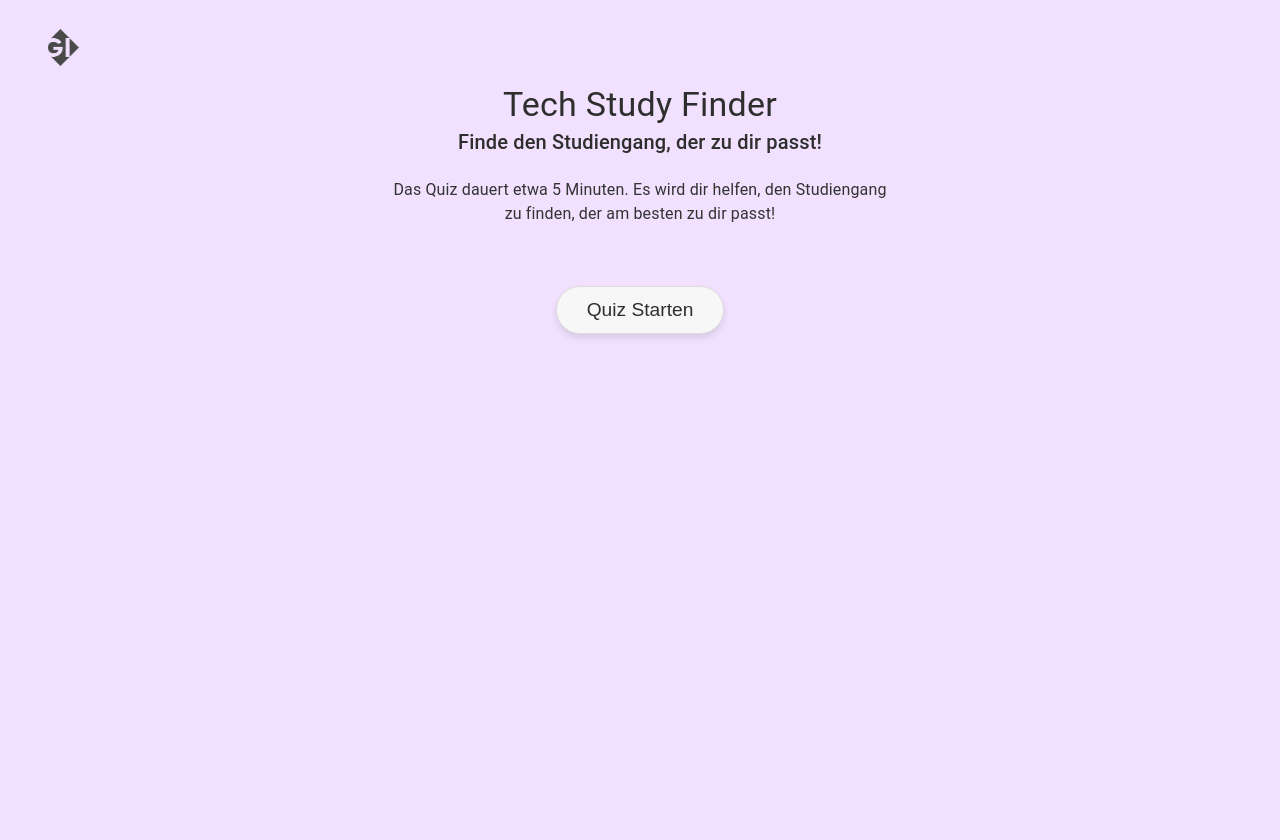
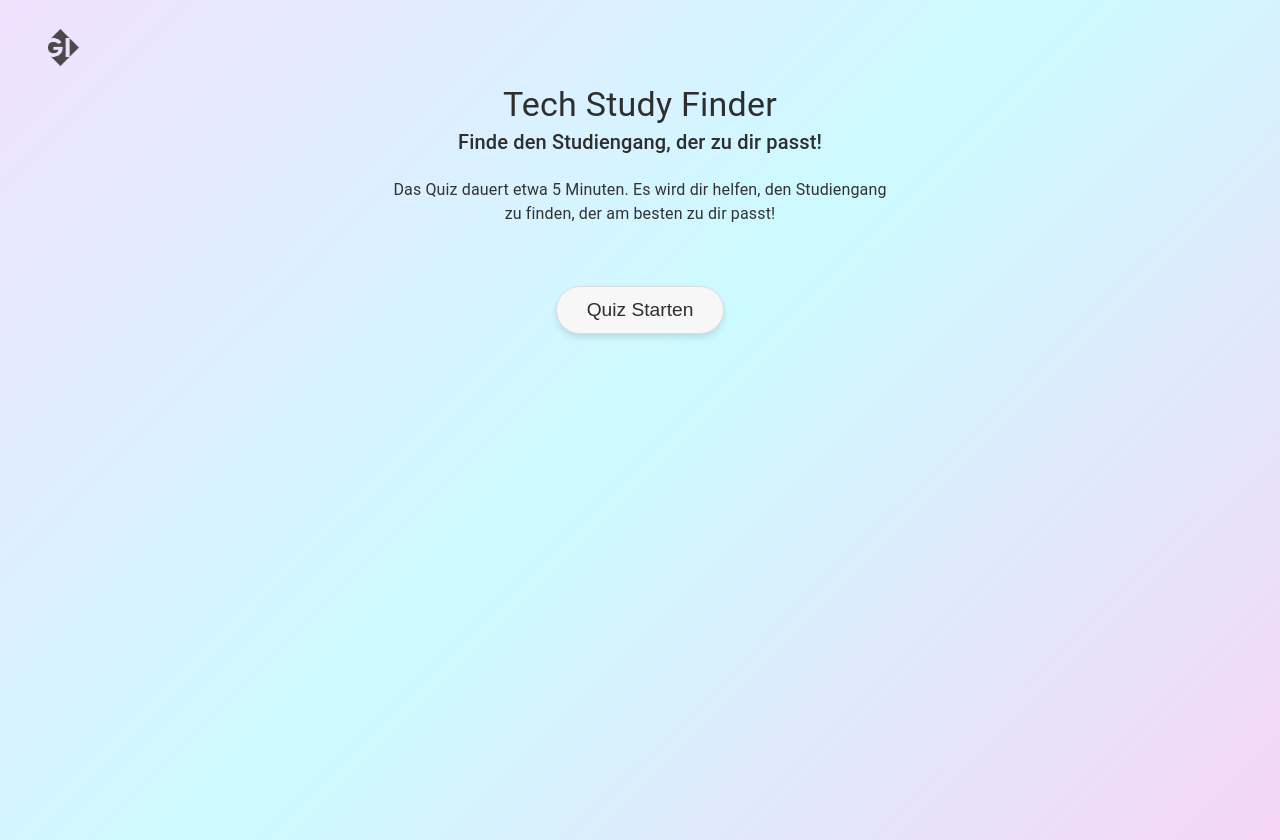
Before and after one commit to noadjamila/TechStudyFinder, a React (Create React App) app in the folder client/: page / in a window 1280 px wide. Built offline with nearby package versions, Linux system fonts and the light colour scheme; some icons are missing.

Commit message:
changed Background color

```diff
--- a/client/src/pages/Homescreen.css
+++ b/client/src/pages/Homescreen.css
@@ -1,5 +1,5 @@
 .homescreen-container {
-    background-color: #f1e1ff; /* Pastellfarbe für den Hintergrund */
+    background: linear-gradient(135deg, #f1e1ff, #ccfbff, #f6d5f7); /* Pastellfarbe für den Hintergrund */
     min-height: 100vh; /* Stellt sicher, dass die Seite immer den gesamten Bildschirm einnimmt */
     display: flex;
     flex-direction: column;
```
